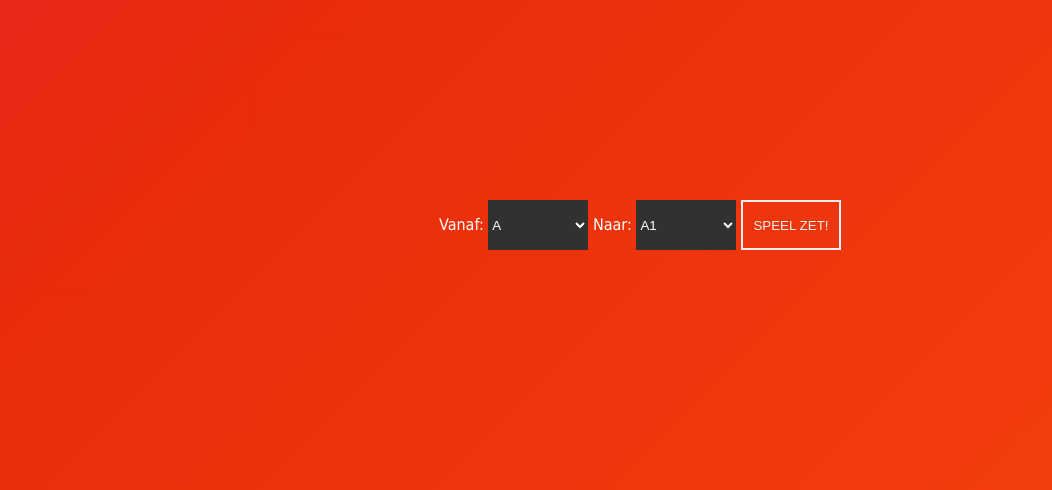
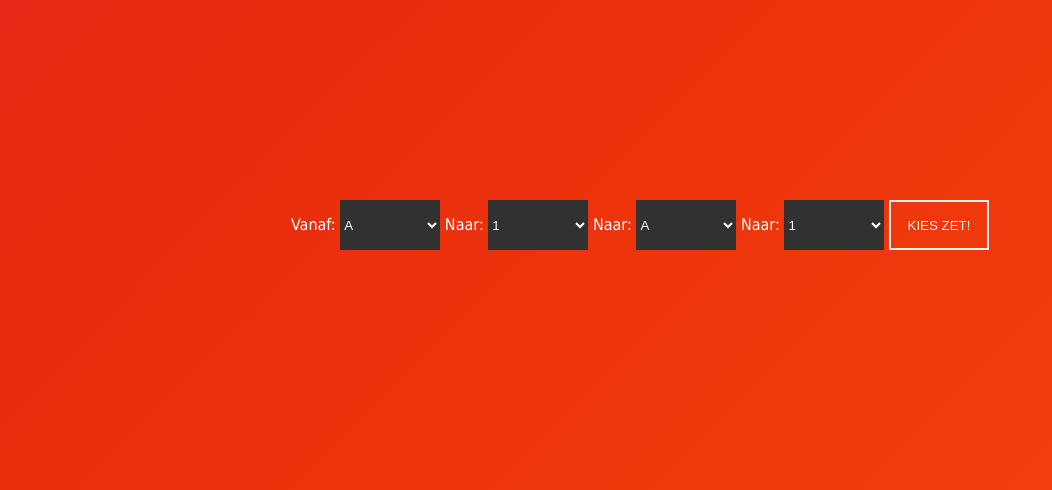
Before and after one commit to jdderuiter/collective_dammIt, a PHP site: page / in a window 1280 px wide. Shown: the part 220-710 px from the top of the page, without its empty margins (0-1052 px from the left). Run offline with PHP 8.4, Linux system fonts and the light colour scheme; data that the repository does not hold is empty.

Commit message:
4 dorpdowns

```diff
--- a/index.php
+++ b/index.php
@@ -24,15 +24,41 @@
                     <option value="F">F</option>
                     <option value="G">G</option>
                     <option value="H">H</option>
-
                 </select>
                 <label for="item2">Naar:</label>
                 <select name="item2">
-                    <option value="a1">A1</option>
-                    <option value="a2">A2</option>
-                    <option value="a3">A3</option>
+                    <option value="1">1</option>
+                    <option value="2">2</option>
+                    <option value="3">3</option>
+                    <option value="4">4</option>
+                    <option value="5">5</option>
+                    <option value="6">6</option>
+                    <option value="7">7</option>
+                    <option value="8">8</option>
                 </select>
-                <input type="submit" value="Speel zet!">
+                <label for="item3">Naar:</label>
+                <select name="item3">
+                    <option value="A">A</option>
+                    <option value="B">B</option>
+                    <option value="C">C</option>
+                    <option value="D">D</option>
+                    <option value="E">E</option>
+                    <option value="F">F</option>
+                    <option value="G">G</option>
+                    <option value="H">H</option>
+                </select>
+                <label for="item4">Naar:</label>
+                <select name="item4">
+                    <option value="1">1</option>
+                    <option value="2">2</option>
+                    <option value="3">3</option>
+                    <option value="4">4</option>
+                    <option value="5">5</option>
+                    <option value="6">6</option>
+                    <option value="7">7</option>
+                    <option value="8">8</option>
+                </select>
+                <input type="submit" value="Kies zet!">
             </div>
         </form>
 
@@ -41,8 +67,14 @@
         if(!empty($_POST)){
             $input1 = $_POST["item1"];
             $input2 = $_POST["item2"];
+            $input3 = $_POST["item3"];
+            $input4 = $_POST["item4"];
 
-            $sql = "INSERT INTO dammit (input1, input2) VALUES('$input1','$input2')";
+            $move1 = $input1.$input2;
+            $move2 = $input3.$input4;
+
+
+            $sql = "INSERT INTO dammit (input1, input2) VALUES('$move1','$move2')";
             $result = $conn->query($sql);
 
             if (!$result){
```
